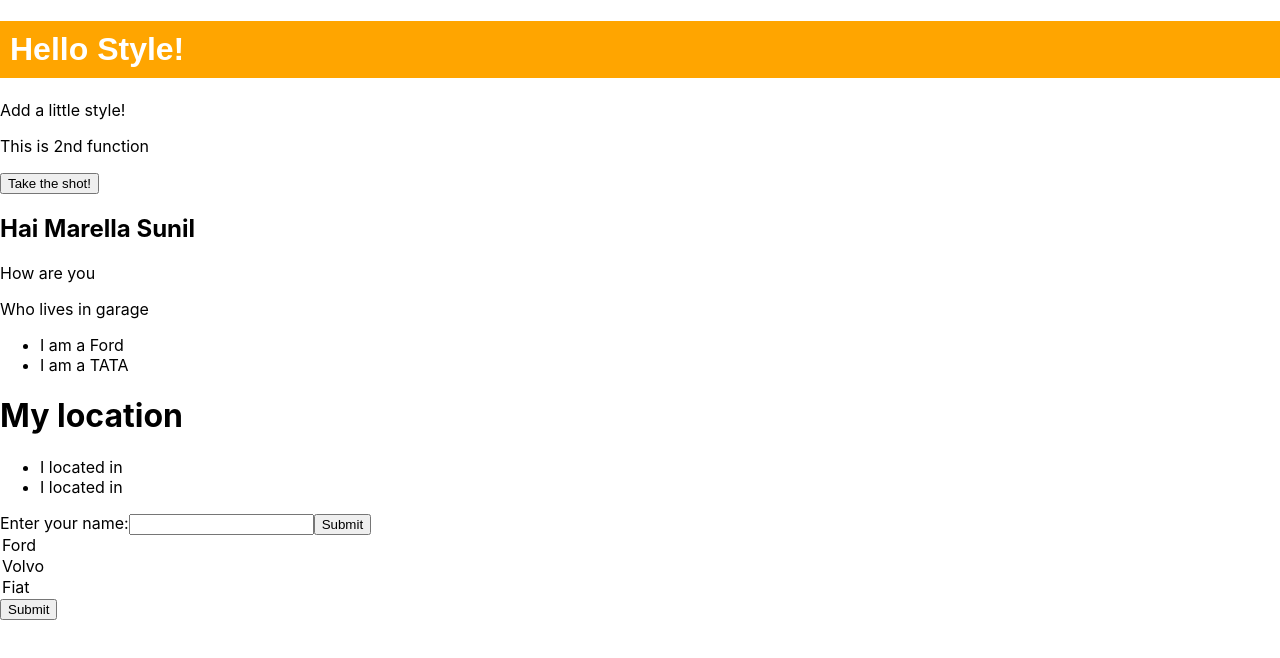
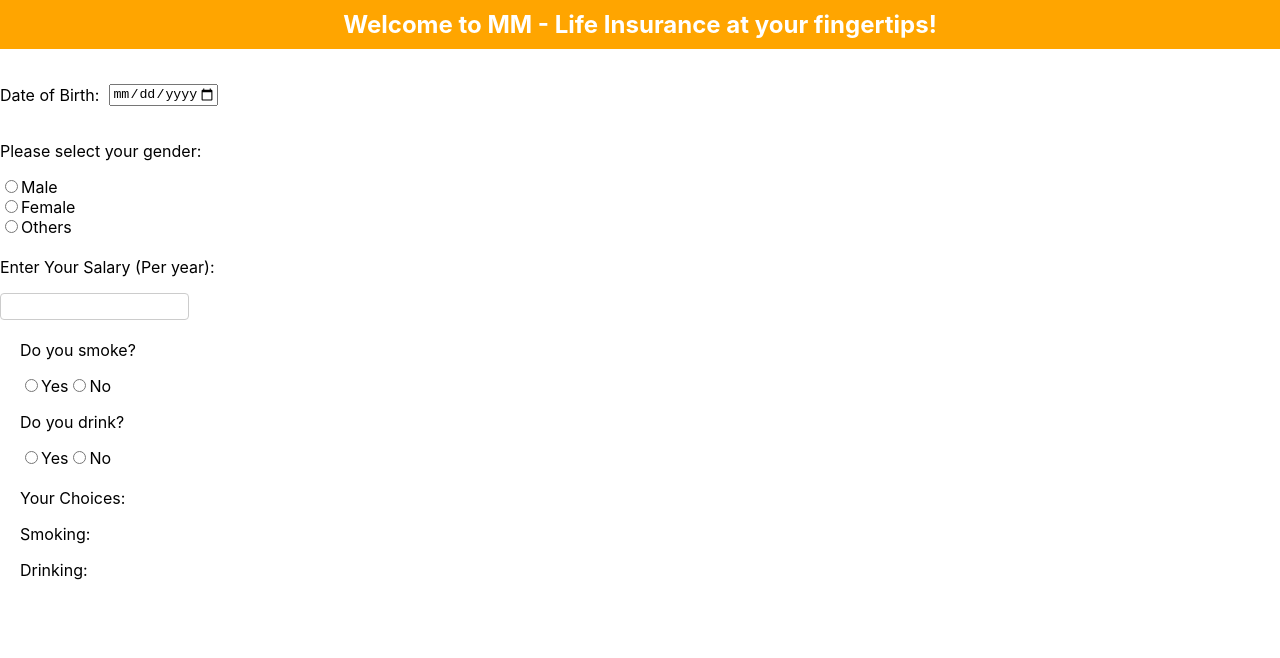
Before and after one commit to mylinuxsunil343/sunil-app, a React (Create React App) app: page / in a window 1280 px wide. Shown: the top 658 px of the page. Built offline with nearby package versions, Linux system fonts and the light colour scheme.

Commit message:
React.js

```diff
--- a/src/App.js
+++ b/src/App.js
@@ -1,6 +1,7 @@
 import logo from './logo.svg';
 import './App.css';
 
+/*
 function App() {
   return (
     <div className="App">
@@ -21,5 +22,24 @@ function App() {
     </div>
   );
 }
+*/
+import React from 'react';
+import Banner from './Banner';
+import DatePicker from './DatePicker';
+import GenderRadioButton from './GenderRadioButton';
+import Salary from './Salary';
+import LifestyleChoices from './LifeStyle';
+
+function App() {
+  return (
+    <div>
+      <Banner message="Welcome to MM - Life Insurance at your fingertips!" />
+      <DatePicker />
+      <GenderRadioButton />
+      <Salary />
+      <LifestyleChoices />
+    </div>
+  );
+}
 
 export default App;
--- /dev/null
+++ b/src/Banner.js
@@ -0,0 +1,21 @@
+import React from 'react';
+
+const Banner = (props) => {
+  const bannerStyle = {
+    backgroundColor: 'Orange',
+    color: 'white',
+    padding: '10px',
+    textAlign: 'center',
+    fontSize: '24px',
+    fontWeight: 'bold',
+    marginBottom: '20px',
+  };
+
+  return (
+    <div style={bannerStyle}>
+      {props.message || 'Default Banner Message'}  {/* Fallback message if none is provided */}
+    </div>
+  );
+}
+
+export default Banner;
--- /dev/null
+++ b/src/DatePicker.js
@@ -0,0 +1,42 @@
+import React, { useState } from 'react';
+
+const DatePicker = () => {
+  const [birthDate, setBirthDate] = useState('');
+  const [age, setAge] = useState(null);
+
+  const today = new Date();
+  const maxDate = `${today.getFullYear()}-${String(today.getMonth() + 1).padStart(2, '0')}-${String(today.getDate()).padStart(2, '0')}`;
+
+  const handleDateChange = (event) => {
+    setBirthDate(event.target.value);
+    calculateAge(event.target.value);
+  };
+
+  const calculateAge = (dob) => {
+    if (!dob) {
+      setAge(null);
+      return;
+    }
+
+    const birthDate = new Date(dob);
+    const yearDifference = today.getFullYear() - birthDate.getFullYear();
+    setAge(yearDifference);
+  };
+
+  return (
+    <div style={{ margin: '20px 0' }}>
+      <div style={{ display: 'flex', alignItems: 'center', marginBottom: '10px' }}>
+        <p style={{ marginRight: '10px' }}>Date of Birth:</p>
+        <input
+          type="date"
+          value={birthDate}
+          onChange={handleDateChange}
+          max={maxDate} // Restricts the user from selecting future dates
+        />
+      </div>
+      {age !== null && <p>Your age is: {age} years</p>}
+    </div>
+  );
+}
+
+export default DatePicker;
--- /dev/null
+++ b/src/GenderRadioButton.js
@@ -0,0 +1,51 @@
+import React, { useState } from 'react';
+
+const GenderRadioButton = () => {
+  const [gender, setGender] = useState('');
+
+  const handleGenderChange = (event) => {
+    setGender(event.target.value);
+  };
+
+  return (
+    <div>
+      <p>Please select your gender:</p>
+      <div>
+        <input
+          type="radio"
+          id="male"
+          name="gender"
+          value="Male"
+          onChange={handleGenderChange}
+          checked={gender === 'Male'}
+        />
+        <label htmlFor="male">Male</label>
+      </div>
+      <div>
+        <input
+          type="radio"
+          id="female"
+          name="gender"
+          value="Female"
+          onChange={handleGenderChange}
+          checked={gender === 'Female'}
+        />
+        <label htmlFor="female">Female</label>
+      </div>
+      <div>
+        <input
+          type="radio"
+          id="others"
+          name="gender"
+          value="Others"
+          onChange={handleGenderChange}
+          checked={gender === 'Others'}
+        />
+        <label htmlFor="others">Others</label>
+      </div>
+      {gender && <p>Your selected gender is: {gender}</p>}
+    </div>
+  );
+}
+
+export default GenderRadioButton;
--- /dev/null
+++ b/src/LifeStyle.js
@@ -0,0 +1,42 @@
+import React, { useState } from 'react';
+
+const LifestyleChoices = () => {
+  const [smoking, setSmoking] = useState('');
+  const [drinking, setDrinking] = useState('');
+
+  const handleSmokingChange = (event) => {
+    setSmoking(event.target.value);
+  };
+
+  const handleDrinkingChange = (event) => {
+    setDrinking(event.target.value);
+  };
+
+  return (
+    <div style={{ margin: '20px' }}>
+      <div style={{ marginBottom: '10px' }}>
+        <p>Do you smoke?</p>
+        <input type="radio" id="smokingYes" name="smoking" value="Yes" onChange={handleSmokingChange} />
+        <label htmlFor="smokingYes">Yes</label>
+        <input type="radio" id="smokingNo" name="smoking" value="No" onChange={handleSmokingChange} />
+        <label htmlFor="smokingNo">No</label>
+      </div>
+
+      <div>
+        <p>Do you drink?</p>
+        <input type="radio" id="drinkingYes" name="drinking" value="Yes" onChange={handleDrinkingChange} />
+        <label htmlFor="drinkingYes">Yes</label>
+        <input type="radio" id="drinkingNo" name="drinking" value="No" onChange={handleDrinkingChange} />
+        <label htmlFor="drinkingNo">No</label>
+      </div>
+
+      <div style={{ marginTop: '20px' }}>
+        <p>Your Choices:</p>
+        <p>Smoking: {smoking}</p>
+        <p>Drinking: {drinking}</p>
+      </div>
+    </div>
+  );
+}
+
+export default LifestyleChoices;
--- /dev/null
+++ b/src/Salary.js
@@ -0,0 +1,30 @@
+import React, { useState } from 'react';
+
+const Salary = () => {
+  const [value, setValue] = useState('');
+
+  const handleInputChange = (event) => {
+    const inputValue = event.target.value;
+    // Regular expression to check if input value is numeric
+    const numericRegex = /^[0-9]*$/;
+
+    // Test if input value is empty or numeric, if true, update the state
+    if (inputValue === '' || numericRegex.test(inputValue)) {
+      setValue(inputValue);
+    }
+  };
+
+  return (
+    <div style={{ margin: '20px 0' }}>
+      <p>Enter Your Salary (Per year):</p>
+      <input
+        type="text"
+        value={value}
+        onChange={handleInputChange}
+        style={{ padding: '5px', borderRadius: '4px', border: '1px solid #ccc' }}
+      />
+    </div>
+  );
+}
+
+export default Salary;
--- /dev/null
+++ b/src/pages/Blogs.js
@@ -0,0 +1,5 @@
+const Blogs = () => {
+    return <h1>Blog Articles</h1>;
+  };
+
+  export default Blogs;
--- /dev/null
+++ b/src/pages/Contact.js
@@ -0,0 +1,5 @@
+const Contact = () => {
+    return <h1>Contact Me</h1>;
+  };
+
+  export default Contact;
--- /dev/null
+++ b/src/pages/Home.js
@@ -0,0 +1,5 @@
+const Home = () => {
+    return <h1>Home</h1>;
+  };
+
+  export default Home;
--- /dev/null
+++ b/src/pages/NoPage.js
@@ -0,0 +1,5 @@
+const NoPage = () => {
+    return <h1>404</h1>;
+  };
+
+  export default NoPage;
```
Also changed, not shown: src/index.js (+60 -3 lines), src/pages/Layout.js (added, +25 -0 lines).
